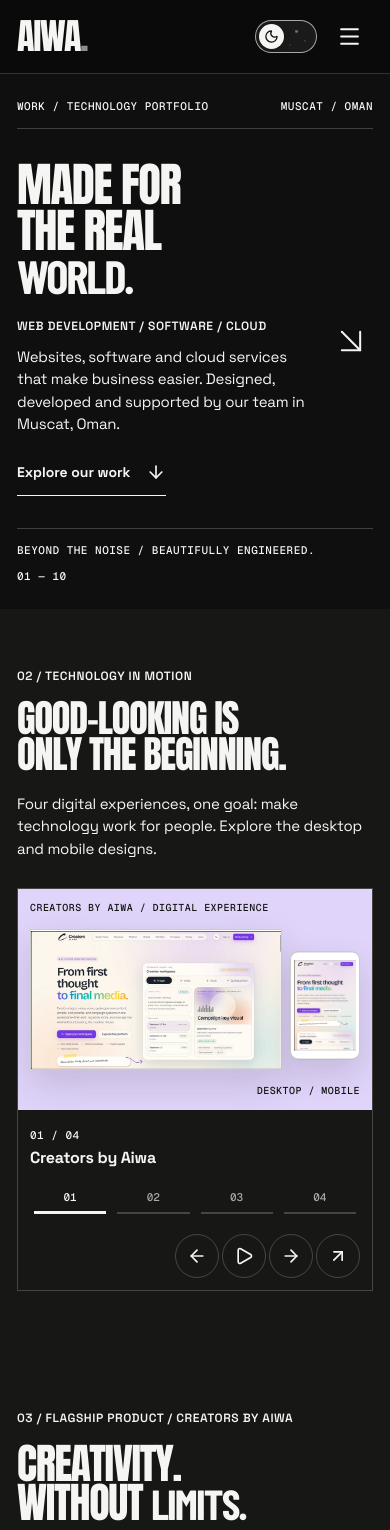
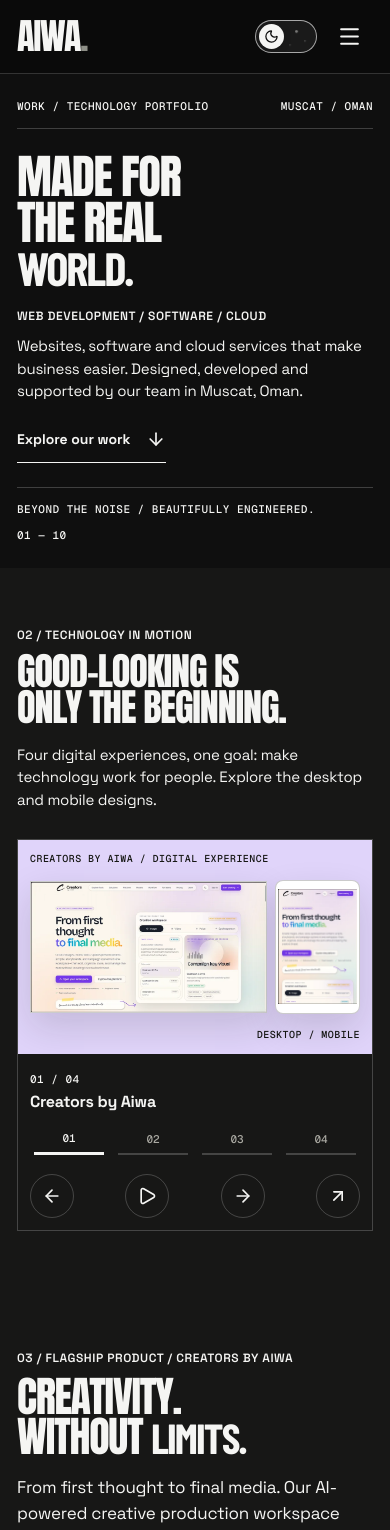
Before and after one commit to baba-dev/AMG-Web-V3, a Next.js app: page /work/technology in a window 390 px wide. Shown: the top 1530 px of the page. Built offline with nearby package versions, Linux system fonts and the light colour scheme; a web font is replaced by a local one.

Commit message:
polish: refine fluid mobile layout and theme-aware technology artwork

```diff
--- a/src/app/work/technology/technology.css
+++ b/src/app/work/technology/technology.css
@@ -14,12 +14,12 @@
 .tech-page .tech-meta{font:500 var(--type-meta-size)/1.5 var(--type-mono);letter-spacing:var(--tracking-label);text-transform:uppercase}
 .tech-gutter{padding-inline:var(--aiwa-gutter,clamp(17px,3vw,48px))}
 .tech-section{padding-block:var(--aiwa-section-standard);scroll-margin-top:100px}
-.tech-page main :where(h2){font:400 var(--type-portfolio-chapter)/var(--leading-display) var(--type-display);letter-spacing:var(--tracking-display);text-transform:uppercase;overflow-wrap:normal;text-wrap:balance}
+.tech-page main :where(h2){font:400 var(--type-portfolio-chapter)/var(--leading-display) var(--type-display);letter-spacing:var(--tracking-display);text-transform:uppercase;overflow-wrap:anywhere;text-wrap:balance}
 .tech-page main h2 em,.tech-poster em{font:italic 900 1em/.94 var(--type-emphasis);letter-spacing:-.045em}
 .tech-page main :where(h3){font:600 var(--type-project-title)/1.2 var(--type-body);letter-spacing:var(--tracking-body)}
-.tech-page .tech-link{display:inline-flex;align-items:center;justify-content:space-between;gap:clamp(16px,3vw,44px);min-height:46px;width:fit-content;border:0;border-bottom:1px solid currentColor;background:none;font:700 var(--type-ui-size)/1.2 var(--type-body);padding:8px 0}
+.tech-page .tech-link{max-width:100%;overflow-wrap:anywhere;display:inline-flex;align-items:center;justify-content:space-between;gap:clamp(16px,3vw,44px);min-height:46px;width:fit-content;border:0;border-bottom:1px solid currentColor;background:none;font:700 var(--type-ui-size)/1.2 var(--type-body);padding:8px 0}
 .tech-link svg,.tech-card__label svg,.tech-index__rows svg{transition:transform var(--aiwa-motion-fast) var(--aiwa-motion-ease)}
-.tech-link:hover svg,.tech-card a:hover .tech-card__label svg,.tech-featured__card a:hover .tech-card__label svg,.tech-index__rows a:hover svg{transform:translate(3px,-3px)}
+
 .tech-hero{background:var(--tech-paper);color:var(--tech-ink);padding-top:clamp(24px,4vw,64px);padding-bottom:clamp(24px,4vw,60px)}
 .tech-hero__top,.tech-hero__bottom{display:flex;justify-content:space-between;gap:20px;border-bottom:1px solid var(--tech-rule);padding-bottom:13px}
 .tech-hero__bottom{border-bottom:0;border-top:1px solid var(--tech-rule);padding:13px 0 0}
@@ -50,14 +50,14 @@
 .tech-pair__mobile{padding:2px;border-radius:6px;overflow:hidden;transform:translateY(10%)}
 .tech-pair--compact{padding:clamp(10px,1.5vw,24px)}
 .tech-pair--compact .tech-pair__screens{min-height:0;padding-block:clamp(12px,1.75vw,30px)}
-.tech-page main a:hover .tech-pair__desktop{transform:translateY(-3px)}
-.tech-page main a:hover .tech-pair__mobile{transform:translateY(7%)}
+
+
 .tech-reel__bar{display:flex;align-items:center;justify-content:space-between;padding:clamp(12px,2vw,24px);gap:14px}
 .tech-reel__bar strong{display:block;font-size:var(--type-portfolio-media-title);letter-spacing:var(--tracking-body)}
 .tech-controls{display:flex;align-items:center;flex-shrink:0}
 .tech-controls button,.tech-icon-link{display:grid;place-items:center;width:46px;height:46px;border:1px solid var(--tech-rule);background:transparent;color:inherit;flex-shrink:0;border-radius:50%}
 .tech-controls{gap:6px}
-.tech-controls :is(button,.tech-icon-link):hover,.tech-controls button[aria-pressed=true]{background:var(--tech-accent);color:var(--tech-accent-ink);border-color:var(--tech-accent);position:relative}
+.tech-controls button[aria-pressed=true]{background:var(--tech-accent);color:var(--tech-accent-ink);border-color:var(--tech-accent);position:relative}
 .tech-flagship{background:var(--tech-raised);color:var(--tech-ink)}
 .tech-flagship__intro{display:grid;grid-template-columns:minmax(0,1.4fr) minmax(0,.6fr);gap:clamp(24px,5vw,90px);align-items:end;margin-bottom:var(--aiwa-chapter-gap)}
 .tech-flagship__intro h2{margin-top:18px;font-size:var(--type-portfolio-feature)}
@@ -89,7 +89,7 @@
 .tech-gallery__tools{justify-content:space-between;border-top:1px solid var(--tech-rule);border-bottom:1px solid var(--tech-rule);padding-block:12px}
 .tech-filter{display:flex;flex-wrap:wrap;align-items:center;gap:10px}
 .tech-filter button{min-height:44px;padding:9px 13px;font:600 var(--type-filter-size)/1.2 var(--type-body);border:0;border-bottom:1px solid var(--tech-rule);color:inherit;background:transparent}
-.tech-filter button[aria-pressed=true],.tech-filter button:hover{color:var(--tech-accent-ink);background:var(--tech-accent);border-color:var(--tech-accent)}
+.tech-filter button[aria-pressed=true]{color:var(--tech-accent-ink);background:var(--tech-accent);border-color:var(--tech-accent)}
 .tech-search{display:flex;align-items:center;gap:8px;min-width:0;min-height:46px;padding-inline:4px;border-bottom:1px solid var(--tech-rule);flex:1}
 .tech-search input{border:0;outline:none;background:transparent;min-width:0;width:clamp(105px,13vw,200px);color:inherit;font:400 var(--type-ui-size)/1.2 var(--type-body)}
 .tech-search input::placeholder{color:var(--tech-muted)}
@@ -100,7 +100,7 @@
 .tech-index__rows li{border-top:1px solid var(--tech-rule)}
 .tech-index__rows li:last-child{border-bottom:1px solid var(--tech-rule)}
 .tech-index__rows a{display:grid;grid-template-columns:32px minmax(0,1fr) auto;align-items:center;gap:clamp(9px,1.5vw,20px);padding:clamp(14px,1.75vw,28px) 4px;min-height:66px}
-.tech-index__rows a:hover,.tech-index__rows a:focus-visible{background:var(--tech-raised)}
+.tech-index__rows a:focus-visible{background:var(--tech-raised)}
 .tech-index__rows strong{font:600 var(--type-project-list)/1.15 var(--type-body);letter-spacing:var(--tracking-body);display:block}
 .tech-index__rows small{display:block;color:var(--tech-muted);margin-top:6px;font:400 var(--type-meta-size)/1.4 var(--type-mono)}
 .tech-index__preview{position:sticky;top:112px;min-width:0}
@@ -121,8 +121,8 @@
 .tech-ecosystem__item h3{font:600 var(--type-project-title)/1.1 var(--type-body);letter-spacing:var(--tracking-body)}
 
 .tech-expertise{background:var(--tech-raised);color:var(--tech-ink)}
-.tech-expertise__grid{display:grid;grid-template-columns:repeat(3,minmax(0,1fr));border-top:1px solid var(--tech-rule);border-left:1px solid var(--tech-rule)}
-.tech-expertise__grid>div{padding:clamp(14px,3vw,42px);border-right:1px solid var(--tech-rule);border-bottom:1px solid var(--tech-rule);display:flex;flex-direction:column;gap:16px}
+.tech-expertise__grid{display:grid;grid-template-columns:repeat(3,minmax(0,1fr));border-top:1px solid var(--tech-rule)}
+.tech-expertise__grid>div{padding:clamp(14px,3vw,42px);border-bottom:1px solid var(--tech-rule);display:flex;flex-direction:column;gap:16px}
 .tech-expertise__mark{font:400 var(--type-portfolio-feature)/1 var(--type-display);letter-spacing:var(--tracking-display)}
 .tech-expertise__note{margin-top:20px!important;color:var(--tech-muted)}
 .tech-process ol{list-style:none;padding:0}
@@ -216,7 +216,7 @@
 /* Portfolio polish: optical fit, compact chapter rhythm and real media at every viewport. */
 .tech-hero__body{min-height:clamp(420px,46vw,710px);grid-template-columns:minmax(0,1.48fr) minmax(0,.52fr);gap:clamp(20px,3.5vw,58px);padding-block:clamp(36px,4.5vw,70px)}
 .tech-poster{font-size:var(--type-portfolio-hero);line-height:.99}
-.tech-poster>span,.tech-poster>em{max-width:100%;width:auto}
+.tech-poster>span,.tech-poster>em{max-width:100%;width:fit-content;overflow-wrap:anywhere}
 @keyframes tech-headline{from{opacity:0;transform:translateY(20px);clip-path:inset(0 0 100% 0)}to{opacity:1;transform:none;clip-path:none}}
 .tech-hero__mark svg{width:clamp(64px,8vw,116px)}
 .tech-hero__aside{gap:20px}
@@ -227,7 +227,7 @@
 .tech-pair__screens{grid-template-columns:minmax(0,1fr) minmax(0,.28fr);gap:clamp(8px,1.7vw,26px);min-height:0}
 .tech-pair__desktop,.tech-pair__mobile{border-color:#15161338;box-shadow:0 14px 35px #15161324}
 .tech-pair__mobile{transform:translateY(5%);padding:3px;border-radius:8px}
-.tech-page main a:hover .tech-pair__mobile{transform:translateY(2%)}
+
 .tech-pair--compact .tech-pair__screens{grid-template-columns:minmax(0,1fr) minmax(0,.27fr)}
 .tech-reel__frame .tech-pair__screens{aspect-ratio:1.95;min-height:0}
 .tech-reel__frame .tech-pair__desktop img{aspect-ratio:1600/890;object-fit:contain}
@@ -300,7 +300,7 @@
 
 .tech-page .tech-link:hover,.tech-page .tech-link:focus-visible{text-decoration:underline;text-underline-offset:5px}
 .tech-card__label>svg{box-sizing:content-box;border:1px solid var(--tech-rule);border-radius:50%;padding:8px;width:24px;height:24px}
-.tech-card a:is(:hover,:focus-visible) .tech-card__label>svg,.tech-featured__card a:is(:hover,:focus-visible) .tech-card__label>svg{background:var(--tech-ink);color:var(--tech-paper)}
+.tech-card a:focus-visible .tech-card__label>svg,.tech-featured__card a:focus-visible .tech-card__label>svg{background:var(--tech-ink);color:var(--tech-paper)}
 @media(max-width:480px){.tech-controls{gap:3px}.tech-controls button,.tech-icon-link{width:44px;height:44px}}
 
 /* Editorial chapter cadence: media gets room; utility chapters stay compact. */
@@ -320,7 +320,7 @@
 /* Long project names, narrow detail viewers and keyboard interactions. */
 .tech-detail__header h1,.tech-detail__next h2{overflow-wrap:anywhere}
 .tech-gallery__secondary,.tech-search,.tech-index__rows,.tech-detail__next>a>div{min-width:0}
-.tech-detail__next>a:focus-visible .tech-pair__mobile,.tech-detail__next>a:hover .tech-pair__mobile{transform:translateY(2%)}
+.tech-detail__next>a:focus-visible .tech-pair__mobile{transform:translateY(2%)}
 @media(max-width:480px){
  .tech-hero__aside{gap:12px}
  .tech-hero__top,.tech-hero__bottom{font-size:var(--type-meta-size)}
@@ -336,3 +336,107 @@
 .tech-page main .tech-connected-link p{max-width:62ch;color:var(--tech-muted);margin-top:10px}
 @media(max-width:767px){.tech-page main .tech-connected-link{grid-template-columns:minmax(0,1fr)}}
 .tech-contact-note__links{display:flex;align-items:center;gap:12px 28px;flex-wrap:wrap}
+
+/* Second polish: narrow-screen flow, native controls and theme-complete chrome. */
+.aiwa-site.tech-page{color-scheme:dark}
+html.light .aiwa-site.tech-page{color-scheme:light}
+.tech-page main>section,.tech-page main>div{min-width:0}
+.tech-page main .tech-chapter>*,.tech-flagship__intro>*,.tech-capability__body>*,.tech-engineering__grid>*,.tech-detail__context>*,.tech-reel__bar>*,.tech-contact-note__links>*{min-width:0}
+.tech-page main .tech-contact-note{background:var(--tech-paper);color:var(--tech-ink)}
+.tech-reel__bar,.tech-gallery__tools,.tech-viewer__tools,.tech-dialog__top{color:var(--tech-ink)}
+.tech-reel__bar{background:var(--tech-raised)}
+.tech-filter{max-width:100%}
+.tech-filter button{min-width:44px;max-width:100%;overflow-wrap:anywhere}
+.tech-search input{min-height:44px;flex:1}
+.tech-page .tech-link svg{flex-shrink:0}
+.tech-index__rows a[data-previewed=true]{box-shadow:inset 2px 0 currentColor}
+.tech-controls button:focus-visible,.tech-icon-link:focus-visible,.tech-filter button:focus-visible{outline-offset:2px}
+.tech-engineering-art--compact{display:none}
+.tech-engineering__visual{min-width:0}
+.tech-expertise__mark{overflow-wrap:anywhere}
+.tech-expertise__grid>div{min-width:0}
+.tech-dialog{box-sizing:border-box;max-height:calc(100dvh - 24px);max-width:min(1200px,calc(100vw - 24px));overscroll-behavior:contain;scroll-padding-block-start:88px}
+.tech-dialog__top{min-width:0}
+.tech-dialog__top h2{min-width:0;overflow-wrap:anywhere}
+.tech-dialog__top .tech-icon-link{flex-shrink:0}
+.tech-viewer__caption p{min-width:0}
+@media(hover:hover) and (pointer:fine){
+ .tech-controls :is(button,.tech-icon-link):hover,.tech-filter button:hover{background:var(--tech-accent);color:var(--tech-accent-ink);border-color:var(--tech-accent)}
+ .tech-index__rows a:hover{background:var(--tech-raised)}
+ .tech-link:hover svg,.tech-card a:hover .tech-card__label svg,.tech-featured__card a:hover .tech-card__label svg,.tech-index__rows a:hover svg{transform:translate(3px,-3px)}
+ .tech-page main a:hover .tech-pair__desktop{transform:translateY(-3px)}
+ .tech-page main a:hover .tech-pair__mobile{transform:translateY(2%)}
+ .tech-card a:hover .tech-card__label>svg,.tech-featured__card a:hover .tech-card__label>svg{background:var(--tech-ink);color:var(--tech-paper)}
+}
+@media(max-width:1000px){
+ .tech-chapter,.tech-flagship__intro,.tech-engineering__grid,.tech-detail__context{grid-template-columns:minmax(0,1fr);gap:18px}
+ .tech-chapter__copy{justify-self:start;max-width:55ch}
+ .tech-flagship__intro p:not(.tech-meta){max-width:55ch}
+ .tech-engineering__grid>div:last-child{max-width:62ch}
+ .tech-capability__body{gap:clamp(16px,3vw,32px);padding-left:0}
+ .tech-hero__body{gap:clamp(18px,3vw,36px)}
+}
+@media(max-width:767px){
+ .tech-hero__body{padding-block:clamp(24px,6vw,44px);gap:clamp(18px,5vw,28px)}
+ .tech-hero__aside{display:block}
+ .tech-hero__mark{display:none}
+ .tech-hero__aside p:not(.tech-meta){max-width:48ch}
+ .tech-hero__top,.tech-hero__bottom{align-items:baseline}
+ .tech-page main .tech-chapter h2,.tech-flagship__intro h2{margin-top:12px}
+ .tech-capability__body{grid-template-columns:minmax(0,1fr)}
+ .tech-capability__body p:not(.tech-meta){font-size:var(--type-body-size)}
+ .tech-page main .tech-connected-link{gap:12px}
+ .tech-featured__grid,.tech-grid{gap:clamp(28px,8vw,56px)}
+ .tech-card__label{gap:10px;margin:14px 0 8px}
+ .tech-card__label>svg{width:22px;height:22px;padding:7px}
+ .tech-pair__screens,.tech-pair--compact .tech-pair__screens{grid-template-columns:minmax(0,1fr) minmax(0,.36fr);gap:8px;padding-block:14px}
+ .tech-pair__mobile{transform:none;padding:2px}
+ .tech-reel__frame .tech-pair__screens{aspect-ratio:auto;min-height:0}
+ .tech-reel__bar{padding:12px;gap:8px}
+ .tech-gallery__tools{align-items:stretch;gap:12px}
+ .tech-gallery__tools>.tech-filter{width:100%;display:grid;grid-template-columns:repeat(2,minmax(0,1fr));gap:6px}
+ .tech-gallery__tools>.tech-filter button{text-align:left;padding-inline:8px}
+ .tech-gallery__secondary{display:flex;flex-wrap:nowrap;align-items:center}
+ .tech-search input{width:100%;font-size:var(--type-touch-input)}
+ .tech-expertise__grid{grid-template-columns:minmax(0,1fr);gap:0}
+ .tech-expertise__grid>div{display:grid;grid-template-columns:minmax(0,.8fr) minmax(0,1.2fr);align-items:center;gap:12px}
+ .tech-expertise__mark{font-size:var(--type-project-title)}
+ .tech-ecosystem__grid{grid-template-columns:repeat(2,minmax(0,1fr));column-gap:16px}
+ .tech-ecosystem__item{min-height:0;gap:8px;justify-content:start}
+ .tech-ecosystem__item h3{font-size:var(--type-portfolio-media-title)}
+ .tech-process li p{margin-top:2px}
+ .tech-contact-note,.tech-contact-note__links{display:grid;grid-template-columns:minmax(0,1fr);gap:10px}
+ .tech-contact-note .tech-link{width:100%}
+ .tech-detail__header h1{margin-top:10px}
+ .tech-viewer__tools{gap:8px}
+ .tech-viewer__caption{align-items:start}
+ .tech-dialog{padding:12px;max-height:calc(100dvh - 16px);max-width:calc(100vw - 16px)}
+ .tech-dialog__top{top:-12px;gap:8px}
+ .tech-dialog .tech-filter{gap:6px}
+}
+@media(max-width:600px){
+ .tech-reel__bar{display:grid;grid-template-columns:minmax(0,1fr);align-items:stretch}
+ .tech-reel__bar>div:first-child,.tech-reel__bar .tech-controls{grid-column:auto}
+ .tech-reel__progress{display:grid;grid-template-columns:repeat(4,minmax(0,1fr));gap:6px;width:100%;margin:0}
+ .tech-reel__progress button{width:100%;min-width:44px}
+ .tech-reel__bar .tech-controls{justify-content:space-between;align-self:auto}
+ .tech-engineering-art--wide{display:none}
+ .tech-engineering-art--compact{display:block}
+ .tech-viewer__tools>.tech-filter{flex:1 1 100%;display:grid;grid-template-columns:repeat(3,minmax(0,1fr))}
+ .tech-viewer__tools>.tech-link{margin-left:auto}
+}
+@media(max-width:360px){
+ .tech-ecosystem__grid{grid-template-columns:minmax(0,1fr)}
+ .tech-gallery__secondary{gap:6px}
+ .tech-gallery__secondary .tech-controls{gap:3px}
+ .tech-index__rows a{grid-template-columns:18px 46px minmax(0,1fr) auto;gap:6px}
+ .tech-index__rows strong{overflow-wrap:anywhere}
+ .tech-dialog .tech-filter button{padding-inline:8px}
+}
+@media(max-height:500px) and (orientation:landscape){
+ .tech-dialog{max-height:calc(100dvh - 12px)}
+ .tech-hero__body{min-height:0}
+}
+@media(prefers-reduced-motion:reduce){
+ .tech-page main *,.tech-page main *::before,.tech-page main *::after{animation:none!important;transition:none!important;scroll-behavior:auto!important}
+}
--- a/src/components/technology/tech-art.tsx
+++ b/src/components/technology/tech-art.tsx
@@ -1,7 +1,7 @@
 import { ArrowUpRight } from "lucide-react";
 
 export function EngineeringArt(){
- return <svg className="tech-engineering-art" viewBox="0 0 800 460" role="img" aria-labelledby="engineering-title engineering-desc">
+ return <div className="tech-engineering__visual"><svg className="tech-engineering-art tech-engineering-art--wide" viewBox="0 0 800 460" role="img" aria-labelledby="engineering-title engineering-desc">
   <title id="engineering-title">Connected digital systems</title><desc id="engineering-desc">An original conceptual diagram connecting interface, application, data and cloud infrastructure.</desc>
   <defs><pattern id="tech-grid-pattern" width="40" height="40" patternUnits="userSpaceOnUse"><path d="M40 0H0V40" fill="none" stroke="currentColor" strokeOpacity=".12"/></pattern></defs>
   <rect width="800" height="460" fill="url(#tech-grid-pattern)"/><g fill="none" stroke="currentColor" strokeOpacity=".16"><circle cx="400" cy="230" r="210"/><circle cx="400" cy="230" r="174" strokeDasharray="3 9"/><path d="M18 230H782M400 12V448" strokeDasharray="2 8"/></g>
@@ -13,7 +13,12 @@ export function EngineeringArt(){
   </g>
   <g fontFamily="var(--type-body)" fontWeight="700" fontSize="20" textAnchor="middle" fill="currentColor"><text x="400" y="70">DIGITAL EXPERIENCE</text><text x="153" y="236">INTERFACE</text><text x="400" y="236">APPLICATION</text><text x="647" y="236">DATA &amp; SERVICES</text><text x="400" y="402" fill="var(--tech-paper)">CLOUD INFRASTRUCTURE</text></g>
   <g fill="currentColor" fontSize="12" fontFamily="var(--type-mono)" opacity=".7"><text x="44" y="32">01 / SYSTEM MAP</text><text x="757" y="445" textAnchor="end">AIWA / SYSTEMS</text></g>
- </svg>;
+ </svg><svg className="tech-engineering-art tech-engineering-art--compact" viewBox="0 0 360 410" role="img" aria-label="System map: digital experience connects interface, application, data and cloud infrastructure.">
+  <g fill="none" stroke="currentColor" strokeOpacity=".16"><circle cx="180" cy="200" r="145"/><circle cx="180" cy="200" r="112" strokeDasharray="3 7"/><path d="M12 200H348M180 10V400" strokeDasharray="2 6"/></g>
+  <g fill="none" stroke="currentColor" strokeWidth="1.4"><path d="M180 70V108H70V131M180 108V131M180 108H290V131M70 191V220H180V262M180 191V262M290 191V220H180"/><path className="tech-signal-path" d="M180 70V108H70V131M180 108V131M180 108H290V131M70 191V220H180V262M180 191V262M290 191V220H180" strokeWidth="3" strokeDasharray="8 420"/><rect x="48" y="20" width="264" height="50" fill="var(--tech-paper)"/><rect x="16" y="131" width="108" height="60" fill="var(--tech-paper)"/><rect x="126" y="131" width="108" height="60" fill="var(--tech-paper)"/><rect x="236" y="131" width="108" height="60" fill="var(--tech-paper)"/><rect x="48" y="262" width="264" height="56" fill="currentColor"/><path d="M180 318V358M40 358H320" strokeDasharray="3 5"/></g>
+  <g fill="currentColor" fontFamily="var(--type-body)" fontWeight="700" fontSize="15" textAnchor="middle"><text x="180" y="50">DIGITAL EXPERIENCE</text><text x="70" y="165">INTERFACE</text><text x="180" y="165">APPLICATION</text><text x="290" y="156">DATA &amp;</text><text x="290" y="174">SERVICES</text><text x="180" y="295" fill="var(--tech-paper)">CLOUD INFRASTRUCTURE</text></g>
+  <g fontFamily="var(--type-mono)" fontSize="11" fill="currentColor"><text x="16" y="391">01 / SYSTEM MAP</text><text x="344" y="391" textAnchor="end">AIWA / SYSTEMS</text></g>
+ </svg></div>;
 }
 export function CapabilityArt({kind}:{kind:"cloud"|"email"}){
  return <svg viewBox="0 0 440 200" className="tech-capability-art" role="img" aria-label={kind==="cloud"?"Conceptual cloud infrastructure illustration":"Conceptual business email illustration"}>
--- a/src/components/technology/tech-media.tsx
+++ b/src/components/technology/tech-media.tsx
@@ -18,8 +18,8 @@ export function TechPair({project,priority=false,compact=false}:{project:Technol
   return <div className={`tech-pair${compact?" tech-pair--compact":""}`} style={{"--project-accent":project.accent} as CSSProperties}>
     <span className="tech-pair__tag" aria-hidden="true">{project.name.toUpperCase()} / DIGITAL EXPERIENCE</span>
     <div className="tech-pair__screens">
-      <div className="tech-pair__desktop"><TechImage project={project} device="desktop" priority={priority} sizes={compact?"(max-width: 767px) 80vw, 37vw":"(max-width: 767px) 80vw, 65vw"}/></div>
-      <div className="tech-pair__mobile"><TechImage project={project} device="mobile" sizes={compact?"(max-width: 767px) 24vw, 12vw":"(max-width: 767px) 28vw, 22vw"}/></div>
+      <div className="tech-pair__desktop"><TechImage project={project} device="desktop" priority={priority} sizes={compact?"(max-width: 767px) 70vw, 37vw":"(max-width: 767px) 70vw, 65vw"}/></div>
+      <div className="tech-pair__mobile"><TechImage project={project} device="mobile" sizes={compact?"(max-width: 767px) 26vw, 12vw":"(max-width: 767px) 26vw, 22vw"}/></div>
     </div>
     <span className="tech-pair__tag tech-pair__end" aria-hidden="true">DESKTOP / MOBILE</span>
   </div>;
--- a/src/styles/typography.css
+++ b/src/styles/typography.css
@@ -128,3 +128,6 @@
  --type-portfolio-capability:clamp(24px,6.8vw,48px);
  --type-portfolio-detail:clamp(32px,10vw,75px);
 }}
+
+/* Touch text-entry size avoids iOS focus zoom; shared for portfolio search. */
+:root{--type-touch-input:max(1rem,var(--type-ui-size))}
```
